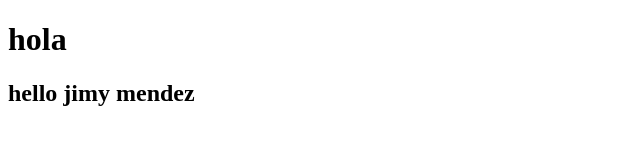
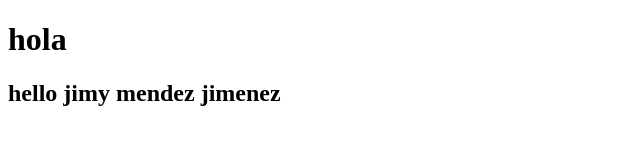
Before and after one commit to jasson00115/testrepositorio, a plain HTML site: page index.html in a window 1280 px wide. Shown: the whole page, without its empty margins (0-640 px from the left). Drawn offline with Linux system fonts and the light colour scheme.

Commit message:
nuevo cambio2

```diff
--- a/index.html
+++ b/index.html
@@ -8,6 +8,6 @@
 </head>
 <body>
     <h1>hola</h1>
-    <h2>hello jimy mendez</h2>
+    <h2>hello jimy mendez jimenez</h2>
 </body>
 </html>
```
